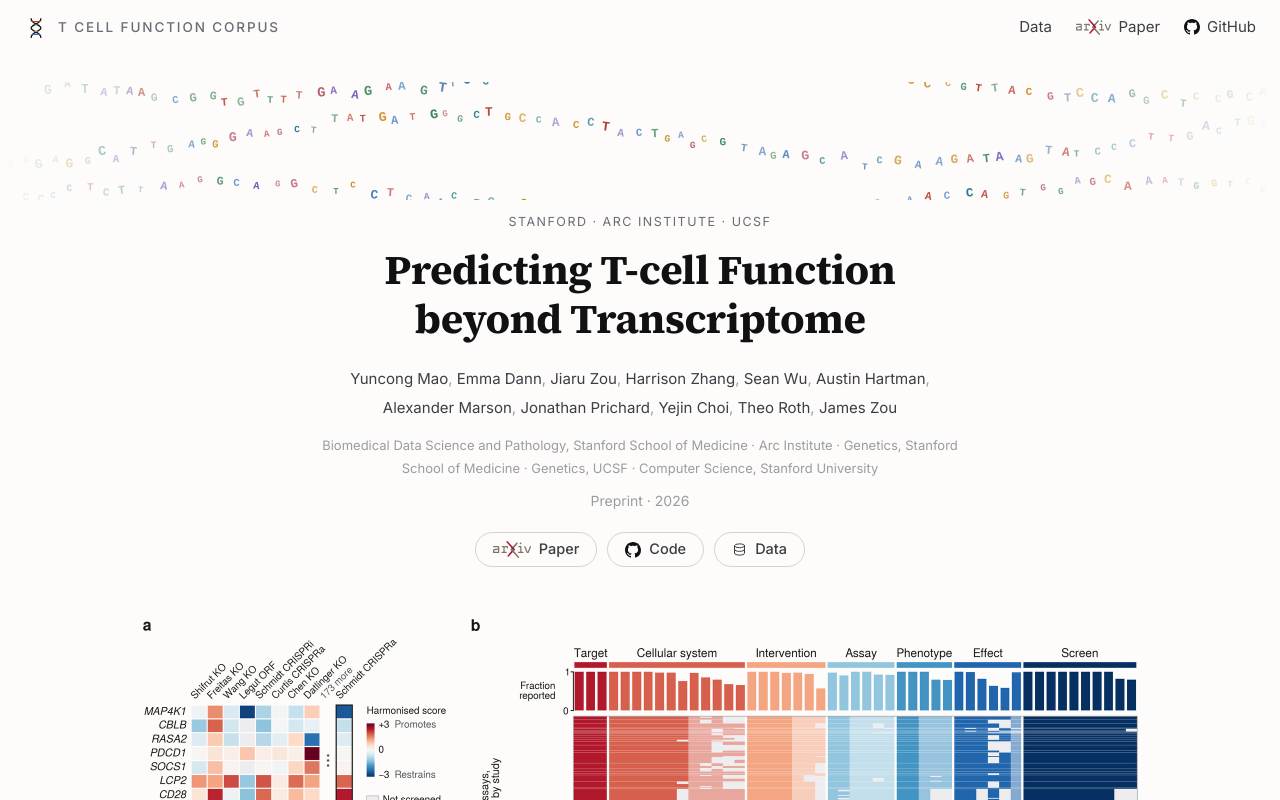
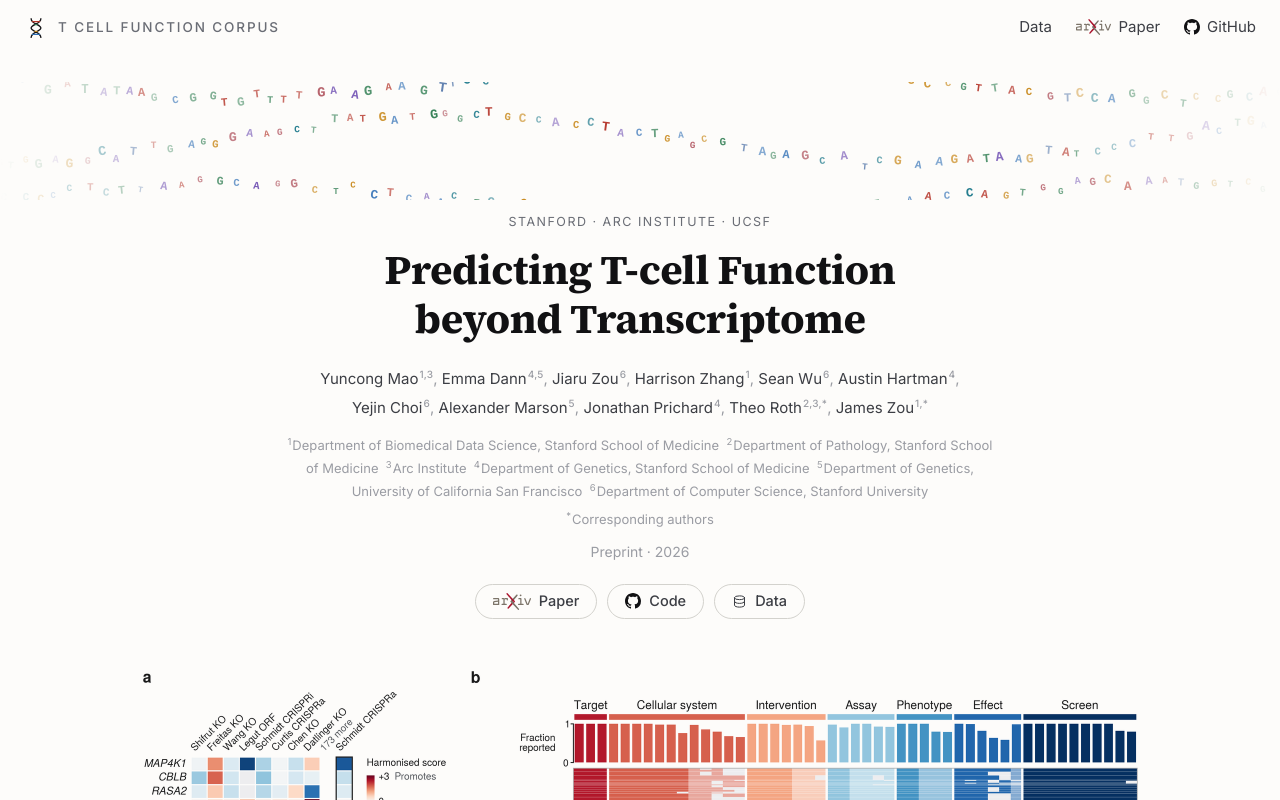
Before and after one commit to yuncongmao/t-cell-function-corpus, a plain HTML site: page index.html in a window 1280 px wide. Shown: the top 800 px of the page. Drawn offline with Linux system fonts and the light colour scheme.

Commit message:
Update author list and affiliations

```diff
--- a/index.html
+++ b/index.html
@@ -83,7 +83,10 @@ button{font:inherit;color:inherit}
 .byline .sep{color:var(--ink-4)}
 .au-name{color:inherit;text-decoration:underline transparent;text-underline-offset:4px;transition:color .15s,text-decoration-color .15s}
 .au-name:hover{color:var(--ink);text-decoration-color:var(--rule-2)}
-.affil{font-family:var(--sans);font-size:13px;line-height:1.75;color:var(--ink-4);margin:12px auto 0;max-width:660px}
+.affil{font-family:var(--sans);font-size:13px;line-height:1.75;color:var(--ink-4);margin:12px auto 0;max-width:720px}
+.byline sup{font-size:10px;font-weight:500;color:var(--ink-4);margin-left:1px;letter-spacing:.02em}
+.affil sup{font-size:9.5px;color:var(--ink-4);margin-right:1px}
+.corr-note{display:inline-block;margin-top:5px}
 .date{font-family:var(--sans);font-size:14px;color:var(--ink-4);margin-top:10px}
 .hero-links{display:flex;justify-content:center;flex-wrap:wrap;gap:10px;margin-top:20px;font-family:var(--sans)}
 .hero-link{
@@ -256,19 +259,19 @@ details.fx-src img{width:100%;height:auto;display:block}
   <p class="kick">Stanford &middot; Arc Institute &middot; UCSF</p>
   <h1>Predicting T-cell Function beyond Transcriptome</h1>
   <p class="byline">
-    <span class="au"><a class="au-name" href="https://yuncongtobymao.com/" target="_blank" rel="noopener">Yuncong Mao</a><span class="sep">,</span></span>
-    <span class="au"><a class="au-name" href="#" rel="noopener">Emma Dann</a><span class="sep">,</span></span>
-    <span class="au"><a class="au-name" href="https://x.com/Jiaru_Zou" target="_blank" rel="noopener">Jiaru Zou</a><span class="sep">,</span></span>
-    <span class="au"><a class="au-name" href="#" rel="noopener">Harrison Zhang</a><span class="sep">,</span></span>
-    <span class="au"><a class="au-name" href="https://seannwu.github.io/" target="_blank" rel="noopener">Sean Wu</a><span class="sep">,</span></span>
-    <span class="au"><a class="au-name" href="#" rel="noopener">Austin Hartman</a><span class="sep">,</span></span><br>
-    <span class="au"><a class="au-name" href="#" rel="noopener">Alexander Marson</a><span class="sep">,</span></span>
-    <span class="au"><a class="au-name" href="#" rel="noopener">Jonathan Prichard</a><span class="sep">,</span></span>
-    <span class="au"><a class="au-name" href="#" rel="noopener">Yejin Choi</a><span class="sep">,</span></span>
-    <span class="au"><a class="au-name" href="#" rel="noopener">Theo Roth</a><span class="sep">,</span></span>
-    <span class="au"><a class="au-name" href="https://www.james-zou.com/" target="_blank" rel="noopener">James Zou</a></span>
+    <span class="au"><a class="au-name" href="https://yuncongtobymao.com/" target="_blank" rel="noopener">Yuncong Mao</a><sup>1,3</sup><span class="sep">,</span></span>
+    <span class="au"><a class="au-name" href="#">Emma Dann</a><sup>4,5</sup><span class="sep">,</span></span>
+    <span class="au"><a class="au-name" href="https://x.com/Jiaru_Zou" target="_blank" rel="noopener">Jiaru Zou</a><sup>6</sup><span class="sep">,</span></span>
+    <span class="au"><a class="au-name" href="#">Harrison Zhang</a><sup>1</sup><span class="sep">,</span></span>
+    <span class="au"><a class="au-name" href="https://seannwu.github.io/" target="_blank" rel="noopener">Sean Wu</a><sup>6</sup><span class="sep">,</span></span>
+    <span class="au"><a class="au-name" href="#">Austin Hartman</a><sup>4</sup><span class="sep">,</span></span>
+    <span class="au"><a class="au-name" href="#">Yejin Choi</a><sup>6</sup><span class="sep">,</span></span>
+    <span class="au"><a class="au-name" href="#">Alexander Marson</a><sup>5</sup><span class="sep">,</span></span>
+    <span class="au"><a class="au-name" href="#">Jonathan Prichard</a><sup>4</sup><span class="sep">,</span></span>
+    <span class="au"><a class="au-name" href="#">Theo Roth</a><sup>2,3,*</sup><span class="sep">,</span></span>
+    <span class="au"><a class="au-name" href="https://www.james-zou.com/" target="_blank" rel="noopener">James Zou</a><sup>1,*</sup></span>
   </p>
-  <p class="affil">Biomedical Data Science and Pathology, Stanford School of Medicine &middot; Arc Institute &middot; Genetics, Stanford School of Medicine &middot; Genetics, UCSF &middot; Computer Science, Stanford University</p>
+  <p class="affil"><sup>1</sup>Department of Biomedical Data Science, Stanford School of Medicine &nbsp;<sup>2</sup>Department of Pathology, Stanford School of Medicine &nbsp;<sup>3</sup>Arc Institute &nbsp;<sup>4</sup>Department of Genetics, Stanford School of Medicine &nbsp;<sup>5</sup>Department of Genetics, University of California San Francisco &nbsp;<sup>6</sup>Department of Computer Science, Stanford University<br><span class="corr-note"><sup>*</sup>Corresponding authors</span></p>
   <p class="date">Preprint &middot; 2026</p>
   <p class="hero-links">
     <a class="hero-link" href="PAPER_URL" rel="noopener"><img src="assets/logos/arxiv.svg" alt="arXiv" class="arxiv"><span>Paper</span></a>
@@ -446,9 +449,10 @@ details.fx-src img{width:100%;height:auto;display:block}
     <button class="cite-copy" id="citeCopy">Copy</button>
     <pre id="bib">@article{mao2026tcellfunction,
   title   = {Predicting T-cell Function beyond Transcriptome},
-  author  = {Mao, Yuncong and Dann, Emma and Zou, Jiaru and Zhang, Harrison and
-             Wu, Sean and Hartman, Austin and Marson, Alexander and
-             Prichard, Jonathan and Choi, Yejin and Roth, Theo and Zou, James},
+  author  = {Mao, Yuncong and Dann, Emma and Zou, Jiaru and Zhang, Harrison
+             and Wu, Sean and Hartman, Austin and Choi, Yejin
+             and Marson, Alexander and Prichard, Jonathan and Roth, Theo
+             and Zou, James},
   year    = {2026},
   url     = {https://yuncongmao.github.io/t-cell-function-corpus/}
 }</pre>
```
